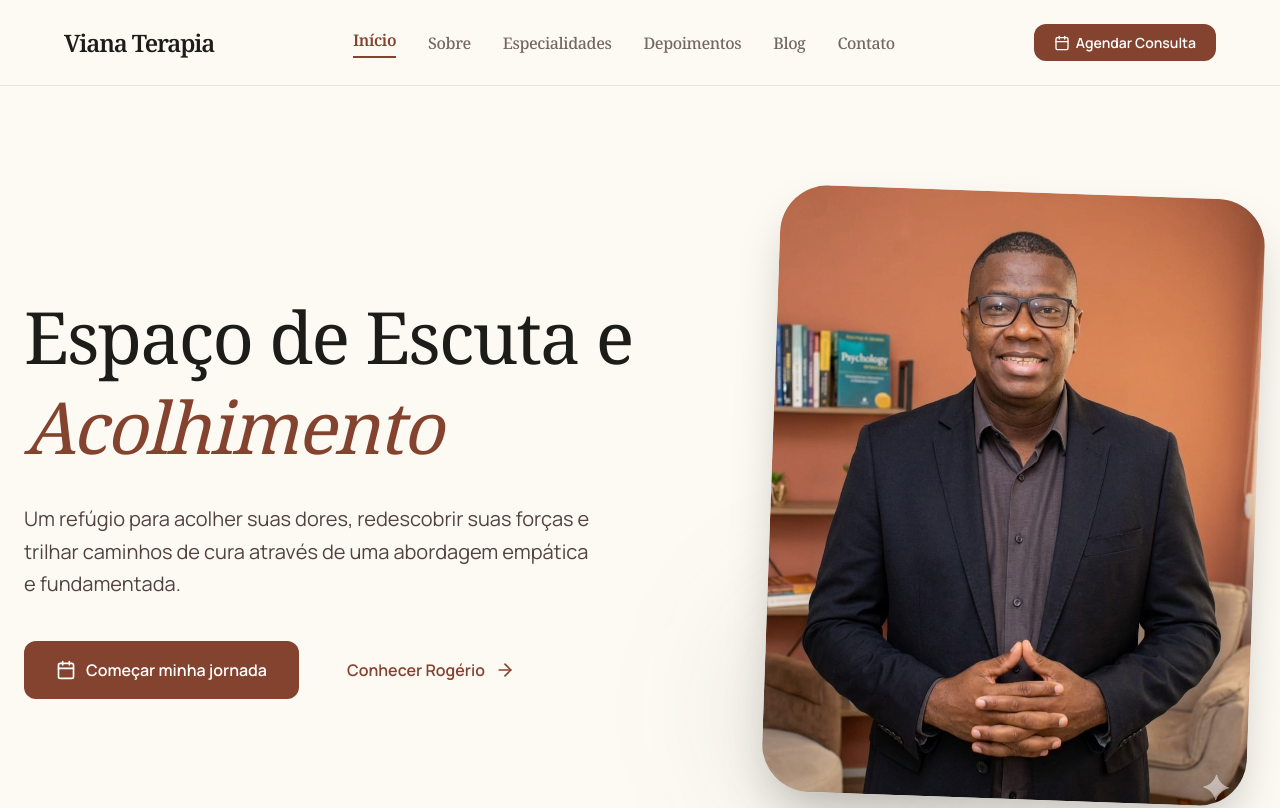
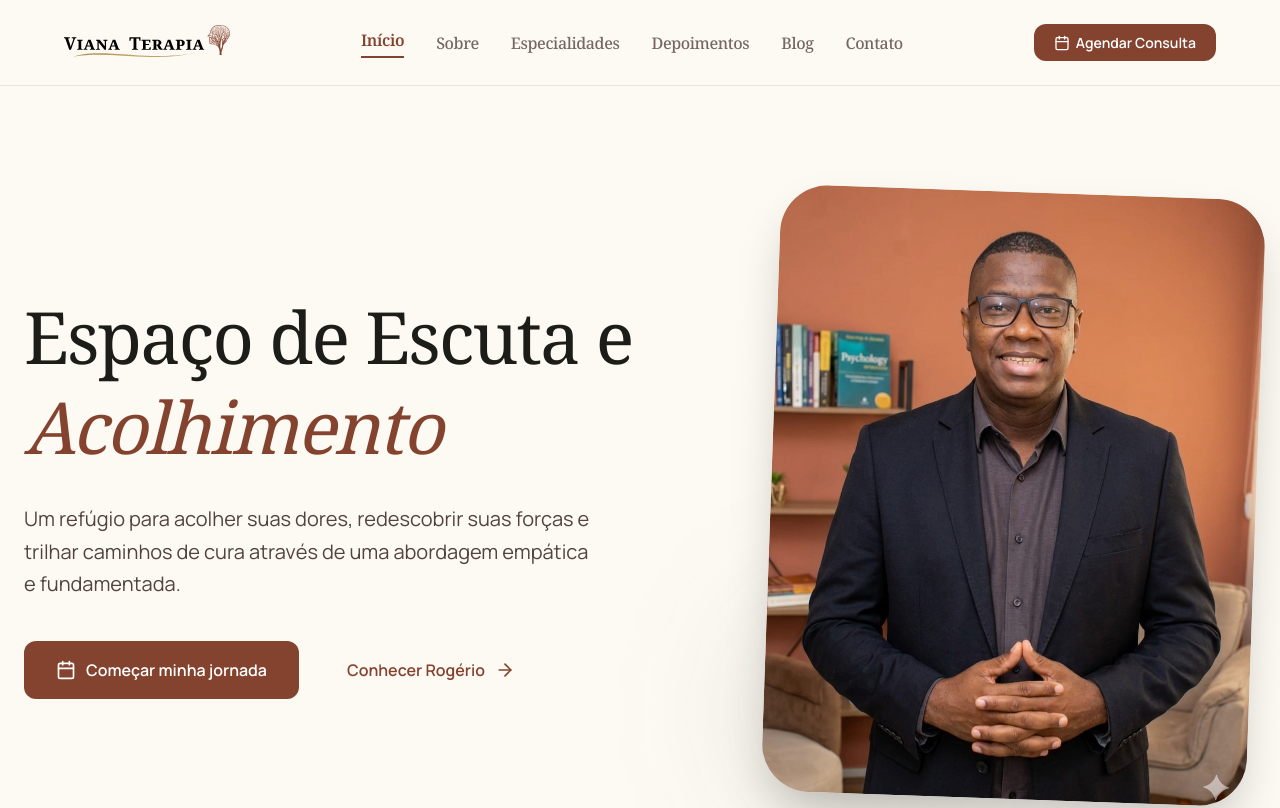
Before and after one commit to CodeTheApp/rogerio-terapeuta, a Next.js app: page / in a window 1280 px wide. Shown: the top 808 px of the page. Built offline with nearby package versions, Linux system fonts and the light colour scheme.

Commit message:
feat(brand): swap "Viana Terapia" wordmark for SVG logo
Use /logos/vt-hor-full-terra.svg in both navbar (h-8/h-9) and footer
(h-10/h-12). Width is auto to preserve the 4.6:1 aspect ratio.

```diff
--- a/src/components/Footer.tsx
+++ b/src/components/Footer.tsx
@@ -8,9 +8,12 @@ export default function Footer() {
       <div className='mx-auto px-6 md:px-16 py-16 max-w-screen-2xl'>
         <div className='flex md:flex-row flex-col justify-between items-center gap-12'>
           <div className='flex flex-col items-center md:items-start md:text-left text-center'>
-            <span className='mb-4 font-serif font-bold text-on-surface text-2xl'>
-              Viana Terapia
-            </span>
+            <img
+              src='/logos/vt-hor-full-terra.svg'
+              alt='Viana Terapia'
+              className='mb-4 h-10 md:h-12 w-auto'
+              referrerPolicy='no-referrer'
+            />
             <p className='font-bold text-on-surface-variant/60 text-sm uppercase tracking-ultra-wide'>
               © 2026 Viana Terapia. CNP 05/3230. CBO 2515.50.
             </p>
--- a/src/components/Navbar.tsx
+++ b/src/components/Navbar.tsx
@@ -139,11 +139,13 @@ export default function Navbar() {
       className='top-0 z-50 fixed border-b border-outline-variant/40 w-full transition-all duration-300 glass'
     >
       <div className='flex justify-between items-center mx-auto px-6 md:px-16 py-6 w-full max-w-screen-2xl'>
-        <Link
-          href='/'
-          className='font-serif font-semibold text-on-surface text-2xl tracking-tighter'
-        >
-          Viana Terapia
+        <Link href='/' aria-label='Viana Terapia — página inicial'>
+          <img
+            src='/logos/vt-hor-full-terra.svg'
+            alt='Viana Terapia'
+            className='h-8 md:h-9 w-auto'
+            referrerPolicy='no-referrer'
+          />
         </Link>
 
         <div className='hidden md:flex items-center gap-6 lg:gap-8 font-serif font-medium tracking-tight'>
```
